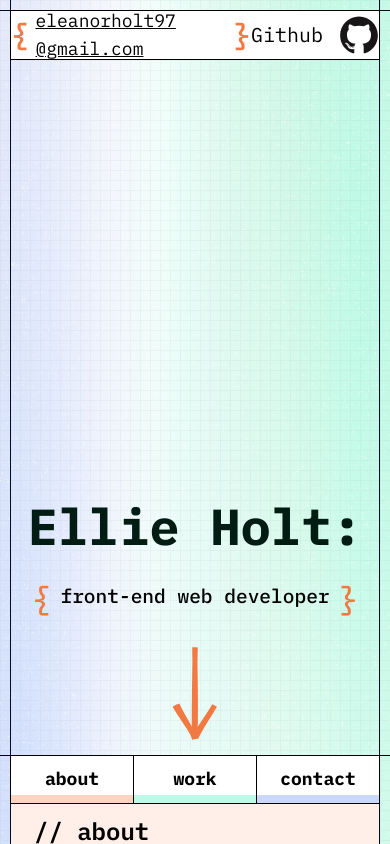
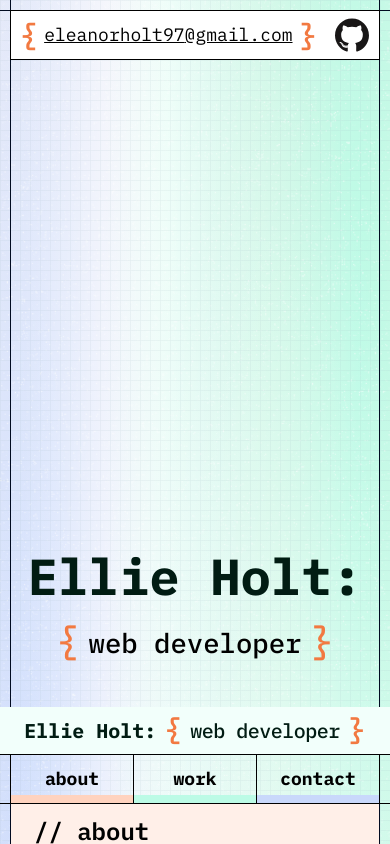
Before and after one commit to ellie-holt/portfolio, a Svelte app: page / in a window 390 px wide. Shown: the top 844 px of the page. Built offline with nearby package versions, Linux system fonts and the light colour scheme.

Commit message:
Improve responsive styling on hero, footer and nav}

```diff
--- a/src/App.svelte
+++ b/src/App.svelte
@@ -28,14 +28,16 @@
   let bannerTrigger = $state(null);
   let showHeroBanner = $state(false);
   let changeNavbarStyles = $state(false);
+  let hideArrow = $state(false);
 
   $effect(() => {
     if (!bannerTrigger) return;
     const observer = new IntersectionObserver(
       ([entry]) => {
-        showHeroBanner =
+        showHeroBanner = entry.isIntersecting;
+        changeNavbarStyles =
           entry.isIntersecting && entry.boundingClientRect.top === 0;
-        changeNavbarStyles = entry.isIntersecting;
+        hideArrow = entry.isIntersecting;
       },
       {
         root: null,
@@ -65,13 +67,13 @@
   <!-- HEADER: BIG HERO-->
   <header class="relative z-30">
     <section id="hero" class="top-0 w-full pt-2.5 xs:pt-5 border-black hero">
-      <Hero />
+      <Hero arrowIsHidden={hideArrow} />
     </section>
   </header>
 
   <!-- sticky hero banner and navbar -->
   <section
-    class="sticky left-0 right-0 top-0 z-20 grid grid-cols-1 grid-rows-[auto_1fr]"
+    class={`sticky left-0 right-0 top-0 ${showHeroBanner ? "z-40" : "z-20"} grid grid-cols-1 grid-rows-[auto_1fr] `}
   >
     <div
       bind:this={bannerTrigger}
--- a/src/app.css
+++ b/src/app.css
@@ -58,12 +58,12 @@
   --font-sans: "IBM Plex Sans", sans-serif;
 
   --spacing-banner: 3rem;
-  --spacing-form: 4rem;
+  --spacing-form: 3rem;
 }
 
 @theme inline {
   --spacing-banner: var(--spacing-banner, 3rem);
-  --spacing-form: var(--spacing-form, 4rem);
+  --spacing-form: var(--spacing-form, 3rem);
 }
 
 @layer theme {
@@ -71,6 +71,9 @@
   :host {
     @variant 3xs {
       --spacing-banner: 3.5rem;
+      --spacing-form: 4rem;
+    }
+    @variant xs {
       --spacing-form: 5rem;
     }
     @variant md {
@@ -97,7 +100,6 @@
     scrollbar-gutter: stable both-edges;
     font-family: var(--font-sans);
     scroll-behavior: smooth;
-    image-rendering: -webkit-optimize-contrast;
   }
 
   h1,
--- a/src/components/About.svelte
+++ b/src/components/About.svelte
@@ -1,6 +1,6 @@
 <section
   id="about"
-  class="flex flex-col mx-2.5 xs:mx-5 md:mx-6 lg:mx-6 xl:mx-6 scroll-m-12 3xs:scroll-m-14 2xs:scroll-m-0 pb-[1px]"
+  class="flex flex-col mx-2.5 xs:mx-5 md:mx-6 lg:mx-6 xl:mx-6 scroll-m-23 3xs:scroll-m-14 2xs:scroll-m-0 pb-[1px]"
 >
   <div
     class="h-[calc(var(--spacing-banner)_*_2)] bg-tangerine-100 flex items-end"
@@ -27,7 +27,7 @@
     <div
       class="col-start-3 row-start-1 row-end-3 bg-white shadow-border px-6 pt-6 pb-9"
     >
-      <h4 class="pb-3">Additional Content</h4>
+      <h4 class="pb-3">A</h4>
       <p class="leading-loose">
         This is some additional content to enhance the section.
       </p>
--- a/src/components/Contact.svelte
+++ b/src/components/Contact.svelte
@@ -3,7 +3,7 @@
 
 <section
   id="contact"
-  class="flex flex-col relative mx-2.5 xs:mx-5 md:mx-6 lg:mx-6 xl:mx-6 3xs:scroll-m-14 2xs:scroll-m-0"
+  class="flex flex-col relative mx-2.5 xs:mx-5 md:mx-6 lg:mx-6 xl:mx-6 3xs:scroll-m-14 2xs:scroll-m-0 scroll-m-23"
 >
   <div class="flex items-end h-[calc(var(--spacing-banner)_*_2)] bg-azure-100">
     <h3 class="md:py-4 py-3 pl-6 md:text-3xl text-2xl font-semibold">
@@ -20,7 +20,9 @@
   <div class=" lg:w-2/3 xl:w-3/5 w-full self-center overflow-hidden">
     <!-- contact form -->
     <div class="flex bg-azure-100 px-[1px] h-form shadow-border items-center">
-      <h4 class="px-6 py-8 text-2xl w-full h-full shadow-border">
+      <h4
+        class="px-6 md:py-8 xs:py-6 py-4.5 xs:text-2xl text-xl w-full h-full shadow-border"
+      >
         Drop me a message...
       </h4>
     </div>
--- a/src/components/Footer.svelte
+++ b/src/components/Footer.svelte
@@ -4,8 +4,8 @@
   $effect(() => {
     if (!arrowCanvas) return;
 
-    arrowCanvas.width = 150;
-    arrowCanvas.height = 150;
+    arrowCanvas.width = 100;
+    arrowCanvas.height = 100;
 
     const width = arrowCanvas.width;
     const height = arrowCanvas.height;
@@ -51,7 +51,7 @@
 >
   <div class="px-[1px] py-[1px] mb-10">
     <div
-      class="shadow-border w-full h-full min-h-[20vh] flex items-end pb-6 md:justify-between justify-end"
+      class="shadow-border w-full h-full md:min-h-[20vh] sm:min-h-[30vh] xs:min-h-[32vh] flex items-end pb-6 md:justify-between sm:justify-end justify-center"
     >
       <!-- Scroll to top arrow -->
       <a
@@ -61,16 +61,20 @@
       >
         <canvas
           bind:this={arrowCanvas}
-          class="-mb-6 -ml-4 w-full h-full group-hover:-translate-y-2 transition-transform duration-300 ease-in-out"
+          class="-mb-4 -ml-4 w-full h-full group-hover:-translate-y-2 transition-transform duration-300 ease-in-out"
         >
         </canvas>
-        <p class="font-mono text-2xl -ml-12 whitespace-nowrap">to top</p></a
+        <p class="font-mono text-2xl -ml-8 whitespace-nowrap">to top</p></a
       >
       <!-- contact links -->
-      <div class="text-2xl flex flex-col px-6 items-end justify-center gap-6">
+      <div
+        class="xs:text-2xl text-2xl flex flex-col sm:px-6 px-2 items-end justify-center gap-6 sm:mt-6 mt-12"
+      >
         <!-- email -->
         <div class="flex items-center justify-center gap-4">
-          <span class="font-bold relative top-[1px]">email:</span>
+          <span class="font-bold relative top-[1px] xs:inline hidden"
+            >email:</span
+          >
 
           <a
             href="mailto:eleanorholt97@gmail.com"
@@ -94,7 +98,7 @@
 
         <!-- github -->
         <div class="flex items-center justify-center gap-4">
-          <span class="relative font-bold">github:</span>
+          <span class="relative font-bold xs:inline hidden">github:</span>
 
           <a
             href="https://github.com/ellie-holt"
--- a/src/components/Hero.svelte
+++ b/src/components/Hero.svelte
@@ -1,5 +1,5 @@
 <script lang="js">
-  import { getCanvasBoundingBox } from "pixi.js";
+  import { deprecation, getCanvasBoundingBox } from "pixi.js";
 
   import me160 from "../assets/me-160.webp";
   import me320 from "../assets/me-320.webp";
@@ -16,20 +16,26 @@
   isScrolled.subscribe(($isScrolled) => {
     console.log("isScrolled:", $isScrolled); // Debugging
   });
+  let { arrowIsHidden = false } = $props();
 
   let arrowCanvas;
+
+  let arrowCanvasWidth = 150;
+  let arrowCanvasHeight = 150;
+
   $effect(() => {
     if (!arrowCanvas) return;
 
-    arrowCanvas.width = 150;
-    arrowCanvas.height = 150;
+    const dpr = window.devicePixelRatio || 1;
+    arrowCanvas.width = Math.floor(arrowCanvasWidth * dpr);
+    arrowCanvas.height = Math.floor(arrowCanvasHeight * dpr);
 
-    const width = arrowCanvas.width;
-    const height = arrowCanvas.height;
+    const width = arrowCanvasWidth * dpr;
+    const height = arrowCanvasHeight * dpr;
 
     const rc = rough.canvas(arrowCanvas);
 
-    // 1) Arrow shaft
+    // Arrow shaft
     const x1 = width / 2;
     const y1 = height / 5;
     const x2 = width / 2;
@@ -37,7 +43,7 @@
 
     rc.line(x1, y1, x2, y2, {
       stroke: "#f27941",
-      strokeWidth: 5,
+      strokeWidth: 5 * dpr,
     });
 
     // Arrowhead length and angle
@@ -50,7 +56,7 @@
     const y3 = y2 - headlen * Math.sin(θ - φ);
     rc.line(x2, y2, x3, y3, {
       stroke: "#f27941",
-      strokeWidth: 5,
+      strokeWidth: 5 * dpr,
     });
 
     // Right side of arrowhead
@@ -58,7 +64,7 @@
     const y4 = y2 - headlen * Math.sin(θ + φ);
     rc.line(x2, y2, x4, y4, {
       stroke: "#f27941",
-      strokeWidth: 5,
+      strokeWidth: 5 * dpr,
     });
   });
 </script>
@@ -88,9 +94,11 @@
         >
       </a>
       <div class="flex items-center gap-4 justify-evenly">
-        <p class="font-mono text-xl lg:text-2xl xl:text-3xl">Github</p>
+        <p class="font-mono text-xl lg:text-2xl xl:text-3xl hidden 2xs:inline">
+          Github
+        </p>
         <GitHubIcon
-          classes="min-w-8 xs:w-full max-w-10 md:max-w-12 lg:max-w-14 min-w-0 hover:rotate-10 transition-transform duration-300 ease-in-out"
+          classes="min-w-6 xs:w-full max-w-9 3xs:max-w-10 md:max-w-12 lg:max-w-14 min-w-0 hover:rotate-10 transition-transform duration-300 ease-in-out"
           link="https://github.com/ellie-holt"
         />
       </div>
@@ -110,22 +118,26 @@
           class="font-mono font-medium text-black row-start-2 col-span-2 leading-snug"
         >
           <span
-            class="text-[8.5vw] lg:text-[8vw] xl:text-[7.5vw] text-[#f27941] relative top-2 left-5"
+            class="text-[10vw] 2xs:text-[8.5vw] lg:text-[8vw] xl:text-[7.5vw] text-[#f27941] relative top-0.5 3xs:top-1 2xs:top-1.5 xs:top-2 left-5"
             >{`{`}</span
           >
-          <span class="text-[5vw] lg:text-[4.5vw] xl:text-[4vw]"
-            >front-end web developer</span
+          <span class="text-[7vw] 2xs:text-[5vw] lg:text-[4.5vw] xl:text-[4vw]"
+            ><span class="2xs:inline hidden">front-end</span>
+            web developer</span
           >
+
           <span
-            class="text-[8.5vw] lg:text-[8vw] xl:text-[7.5vw] text-[#f27941] relative top-2 right-5"
+            class="text-[10vw] 2xs:text-[8.5vw] lg:text-[8vw] xl:text-[7.5vw] text-[#f27941] relative top-0.5 3xs:top-1 2xs:top-1.5 xs:top-2 right-5"
             >{`}`}</span
           >
         </h2>
-        <div class="relative z-30 group pointer-events-auto">
+        <div
+          class={`${arrowIsHidden ? "invisible" : "visible"} relative z-30 group pointer-events-auto 2xs:bottom-0 bottom-2`}
+        >
           <a href="#about" aria-label="Scroll down">
             <canvas
               bind:this={arrowCanvas}
-              class="w-full h-full group-hover:translate-y-2 transition-transform duration-300 ease-in-out"
+              class="2xs:w-[150px] 2xs:h-[150px] w-[100px] h-[100px] group-hover:translate-y-2 transition-transform duration-300 ease-in-out [image-rendering:smooth]"
             >
             </canvas></a
           >
--- a/src/components/HeroBanner.svelte
+++ b/src/components/HeroBanner.svelte
@@ -13,7 +13,7 @@
 </script>
 
 <div
-  class={`${bannerIsVisible ? "visible" : "invisible pointer-events-none z-0"} flex flex-col items-center justify-center pt-2 pb-3 h-banner bg-aquamarine-wash`}
+  class={`${bannerIsVisible ? "visible" : "invisible"} flex flex-col items-center justify-center pt-2 pb-3 h-banner bg-aquamarine-wash`}
   transition:fade|global
 >
   <a href="#page-top">
--- a/src/components/Work.svelte
+++ b/src/components/Work.svelte
@@ -7,7 +7,7 @@
 
 <section
   id="work"
-  class="flex flex-col mx-2.5 xs:mx-5 md:mx-6 lg:mx-6 xl:mx-6 scroll-m-10 3xs:scroll-m-14 2xs:scroll-m-0 pb-[1px]"
+  class="flex flex-col mx-2.5 xs:mx-5 md:mx-6 lg:mx-6 xl:mx-6 scroll-m-23 3xs:scroll-m-14 2xs:scroll-m-0 pb-[1px]"
 >
   <div
     class="h-[calc(var(--spacing-banner)_*_2)] bg-aquamarine-100 flex items-end"
```
